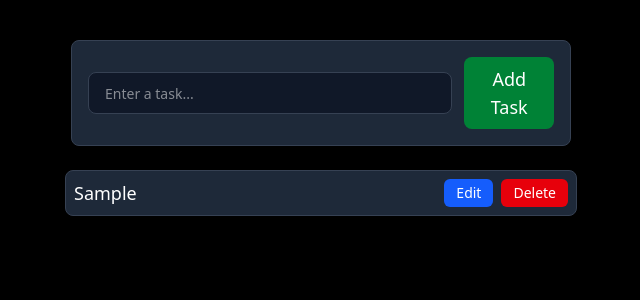
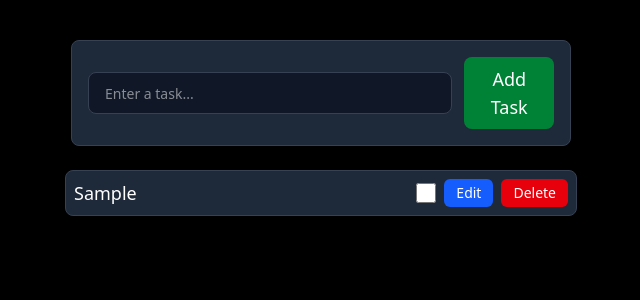
Before and after one commit to izazahamedmallick/Todo-App, a React (Vite) app: page / in a window 1280 px wide. Both pictures are taken after typing "Sample" into the empty fields and a click on the button "Add Task". Shown: the top 300 px of the page, without its empty margins (319-959 px from the left). Built offline with nearby package versions, Linux system fonts and the light colour scheme.

Commit message:
Add complete features

```diff
--- a/src/App.tsx
+++ b/src/App.tsx
@@ -6,6 +6,7 @@ import TaskList from "./Components/TaskList";
 export interface ITaskType {
     id: number;
     task: string;
+    isComplete: boolean;
 }
 
 function App() {
@@ -15,6 +16,7 @@ function App() {
         const newTask = {
             id: Date.now(),
             task: task,
+            isComplete: false,
         };
         setTask((prev) => [...prev, newTask]);
     };
@@ -36,6 +38,21 @@ function App() {
             return updatedTasks;
         });
     };
+
+    const handleComplete = (completeTask: ITaskType) => {
+        setTask((prev) => {
+            const taskIndex = tasks.findIndex(
+                (task) => task.id == completeTask.id
+            );
+            if (taskIndex === -1) return prev;
+            const CopyTasks = [...prev];
+            CopyTasks[taskIndex] = {
+                ...CopyTasks[taskIndex],
+                isComplete: !completeTask.isComplete,
+            };
+            return CopyTasks;
+        });
+    };
     return (
         <div className="min-h-screen flex items-center flex-col m-4">
             <div className="w-[350px] md:w-[500px]">
@@ -46,6 +63,7 @@ function App() {
                     tasks={tasks}
                     onDelete={handleDelete}
                     onUpdate={handleUpdate}
+                    onComplete={handleComplete}
                 />
             </div>
         </div>
--- a/src/Components/TaskList.tsx
+++ b/src/Components/TaskList.tsx
@@ -5,15 +5,24 @@ interface ITaskListProps {
     tasks: ITaskType[];
     onDelete: (id: number) => void;
     onUpdate: (id: number, updatedTask: string) => void;
+    onComplete: (task: ITaskType) => void;
 }
 
-const TaskList: React.FC<ITaskListProps> = ({ tasks, onDelete, onUpdate }) => {
+const TaskList: React.FC<ITaskListProps> = ({
+    tasks,
+    onDelete,
+    onUpdate,
+    onComplete,
+}) => {
     const [editingId, setEditingId] = useState<number | null>(null);
     const [editText, setEditText] = useState<string>("");
 
     const handleEditClick = (task: ITaskType) => {
         setEditingId(task.id);
         setEditText(task.task);
+    };
+    const handleComplete = (task: ITaskType) => {
+        onComplete(task);
     };
 
     const handleUpdate = (e: React.FormEvent, id: number) => {
@@ -64,16 +73,32 @@ const TaskList: React.FC<ITaskListProps> = ({ tasks, onDelete, onUpdate }) => {
                             </form>
                         ) : (
                             <>
-                                <span className="text-white text-sm md:text-lg">
+                                <span
+                                    className={` text-sm md:text-lg ${
+                                        task.isComplete
+                                            ? "line-through text-gray-500"
+                                            : "text-white"
+                                    }`}
+                                >
                                     {task.task}
                                 </span>
                                 <div className="flex gap-2">
-                                    <button
-                                        onClick={() => handleEditClick(task)}
-                                        className="text-sm px-2 md:text-md md:px-3 py-1 bg-blue-600 cursor-pointer text-white rounded-md hover:bg-blue-500 transition duration-200"
-                                    >
-                                        Edit
-                                    </button>
+                                    <input
+                                        type="checkbox"
+                                        className="w-[20px]"
+                                        onChange={() => handleComplete(task)}
+                                        checked={task.isComplete}
+                                    />
+                                    {!task.isComplete && (
+                                        <button
+                                            onClick={() =>
+                                                handleEditClick(task)
+                                            }
+                                            className="text-sm px-2 md:text-md md:px-3 py-1 bg-blue-600 cursor-pointer text-white rounded-md hover:bg-blue-500 transition duration-200"
+                                        >
+                                            Edit
+                                        </button>
+                                    )}
                                     <button
                                         onClick={() => onDelete(task.id)}
                                         className="text-sm px-2 md:text-md md:px-3 py-1 bg-red-600 cursor-pointer text-white rounded-md hover:bg-red-500 transition duration-200"
```
